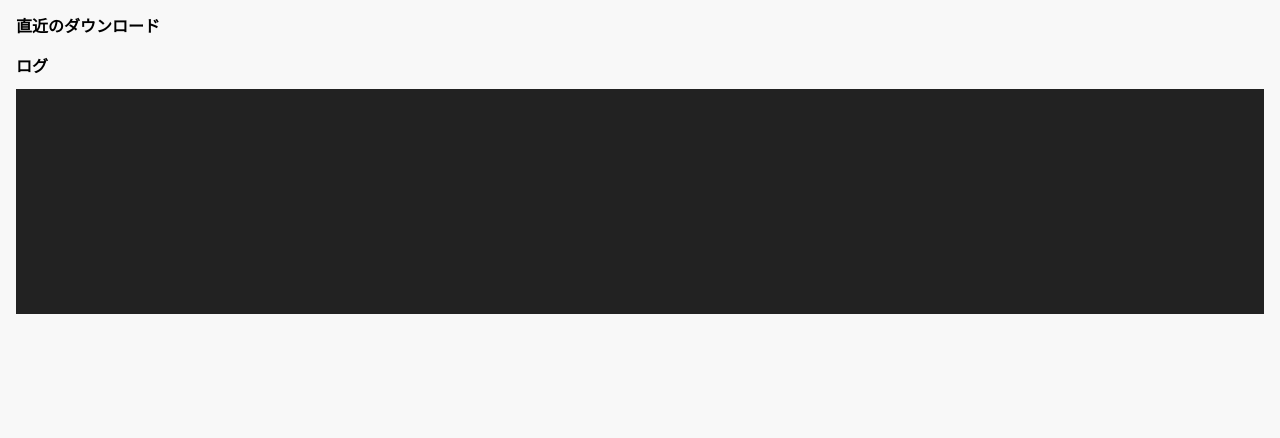
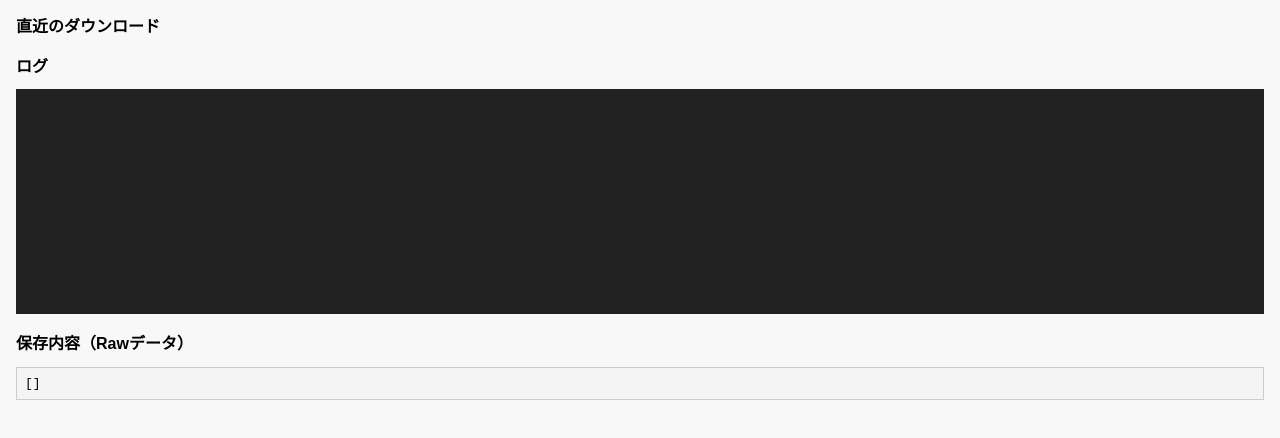
Before and after one commit to izmktr/DownloadClassifier, a browser extension: page debug.html in a window 1280 px wide. Shown: the part 132-570 px from the top of the page. Drawn offline with Linux system fonts and the light colour scheme.

Commit message:
デバッグ画面にルールのRawデータ表示機能を追加し、関連するHTML要素を更新しました。

```diff
--- a/debug.html
+++ b/debug.html
@@ -24,6 +24,11 @@
     <h2>ログ</h2>
     <pre class="debug-log" id="debug-log"></pre>
   </div>
+  <div class="debug-section">
+    <h2 data-i18n="status">保存内容（Rawデータ）</h2>
+    <pre id="rawData" style="background:#f4f4f4; padding:8px; border:1px solid #ccc; max-width:100%; overflow:auto;"></pre>
+  </div>
+
   <script src="debug.js"></script>
 </body>
 </html>
--- a/debug.js
+++ b/debug.js
@@ -40,5 +40,14 @@ chrome.runtime.onMessage && chrome.runtime.onMessage.addListener((message) => {
   }
 });
 
+// ルールのRawデータ表示
+function showRawData() {
+  chrome.storage.sync.get(['rules'], (result) => {
+    const pre = document.getElementById('rawData');
+    pre.textContent = JSON.stringify(result.rules || [], null, 2);
+  });
+}
+
 showRules();
 showDownloads();
+showRawData();
```
